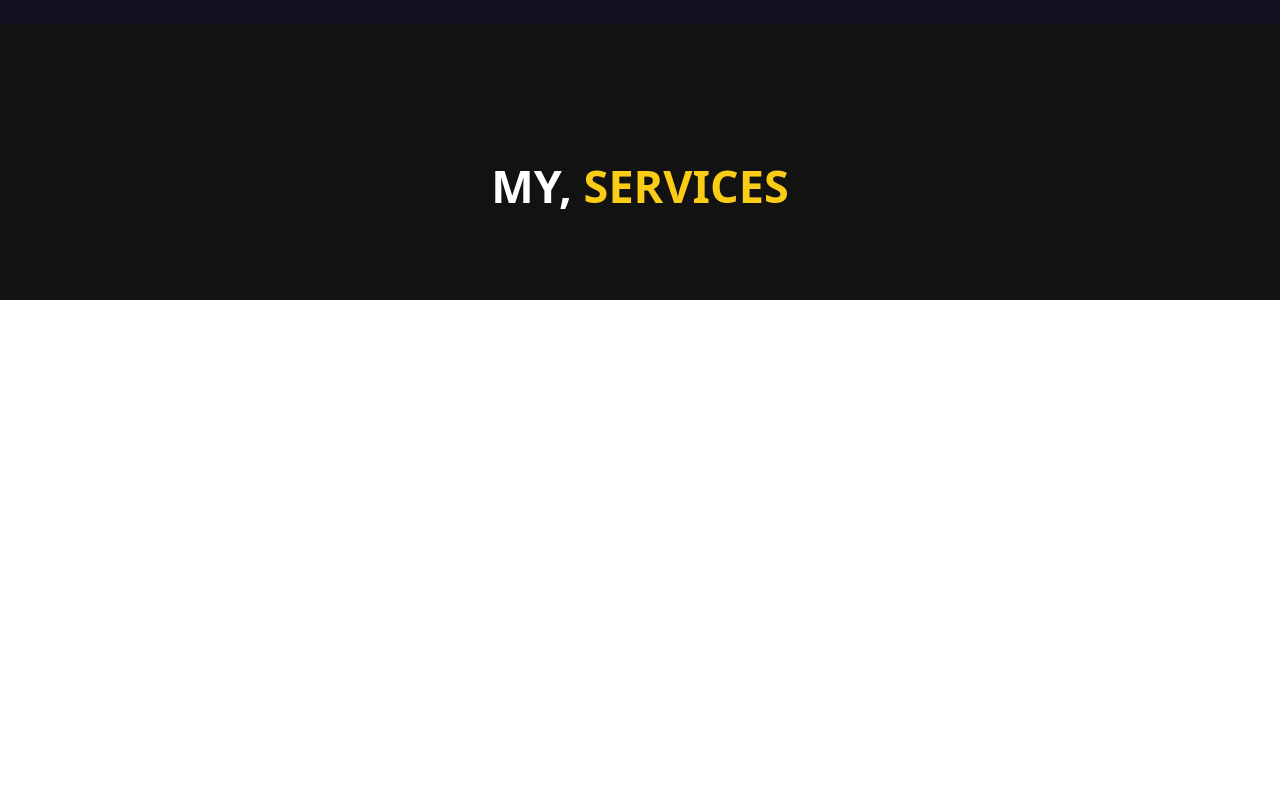
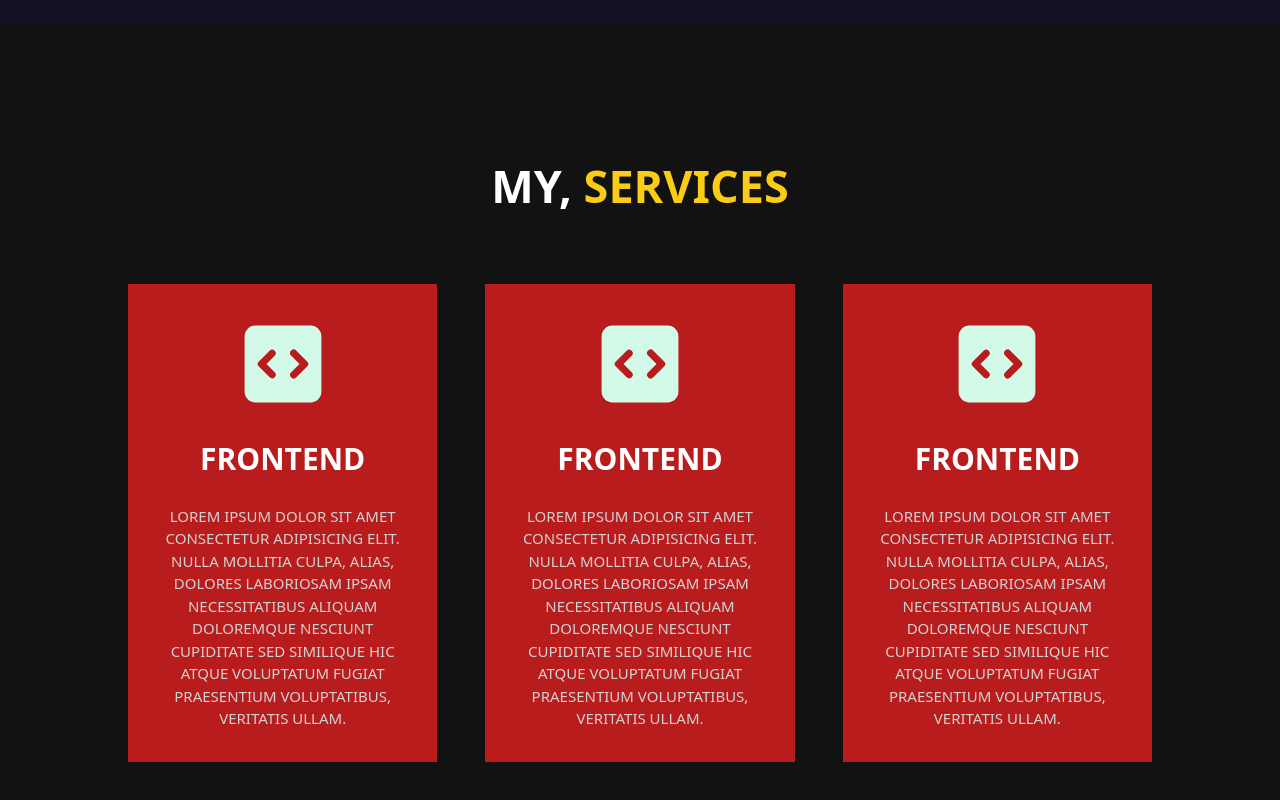
Before and after one commit to krrattoss5/didier-portfolio, a Next.js app: page / in a window 1280 px wide. Shown: the part 1420-2220 px from the top of the page. Before the commit the page ends 1720 px from the top, so only its background shows below. Built offline with nearby package versions, Linux system fonts and the light colour scheme.

Commit message:
(add/servicesCards)

```diff
--- a/components/Services.tsx
+++ b/components/Services.tsx
@@ -1,3 +1,4 @@
+import { CodeBracketSquareIcon } from '@heroicons/react/20/solid'
 import React from 'react'
 
 const Services = () => {
@@ -6,6 +7,35 @@
       <p className='heading'>
         My, <span className='text-yellow-400'>Services</span>
       </p>
+      <div className='grid grid-cols-1 md:grid-cols-2 lg:grid-cols-3 w-[80%] mx-auto items-center gap-[3rem] mt-[4rem] text-white'>
+        <div>
+          <div className='bg-red-700 hover:scale-110 transform transition-all duration-300 hover:-rotate-6 uppercase font-semibold text-center p-[2rem]'>
+            <CodeBracketSquareIcon className='w-[6rem] h-[6rem] mx-auto text-[#d3fae8]' />
+            <h2 className='text-[20px] md:text-[30px] mt-[1.5rem] mb-[1.5rem]'>
+              Frontend
+            </h2>
+            <p className='text-[15px] text-[#d3d2d2] font-normal'>Lorem ipsum dolor sit amet consectetur adipisicing elit. Nulla mollitia culpa, alias, dolores laboriosam ipsam necessitatibus aliquam doloremque nesciunt cupiditate sed similique hic atque voluptatum fugiat praesentium voluptatibus, veritatis ullam.</p>
+          </div>
+        </div>
+        <div>
+          <div className='bg-red-700 hover:scale-110 transform transition-all duration-300 hover:-rotate-6 uppercase font-semibold text-center p-[2rem]'>
+            <CodeBracketSquareIcon className='w-[6rem] h-[6rem] mx-auto text-[#d3fae8]' />
+            <h2 className='text-[20px] md:text-[30px] mt-[1.5rem] mb-[1.5rem]'>
+              Frontend
+            </h2>
+            <p className='text-[15px] text-[#d3d2d2] font-normal'>Lorem ipsum dolor sit amet consectetur adipisicing elit. Nulla mollitia culpa, alias, dolores laboriosam ipsam necessitatibus aliquam doloremque nesciunt cupiditate sed similique hic atque voluptatum fugiat praesentium voluptatibus, veritatis ullam.</p>
+          </div>
+        </div>
+        <div>
+          <div className='bg-red-700 hover:scale-110 transform transition-all duration-300 hover:-rotate-6 uppercase font-semibold text-center p-[2rem]'>
+            <CodeBracketSquareIcon className='w-[6rem] h-[6rem] mx-auto text-[#d3fae8]' />
+            <h2 className='text-[20px] md:text-[30px] mt-[1.5rem] mb-[1.5rem]'>
+              Frontend
+            </h2>
+            <p className='text-[15px] text-[#d3d2d2] font-normal'>Lorem ipsum dolor sit amet consectetur adipisicing elit. Nulla mollitia culpa, alias, dolores laboriosam ipsam necessitatibus aliquam doloremque nesciunt cupiditate sed similique hic atque voluptatum fugiat praesentium voluptatibus, veritatis ullam.</p>
+          </div>
+        </div>
+      </div>
     </div>
   )
 }
```
